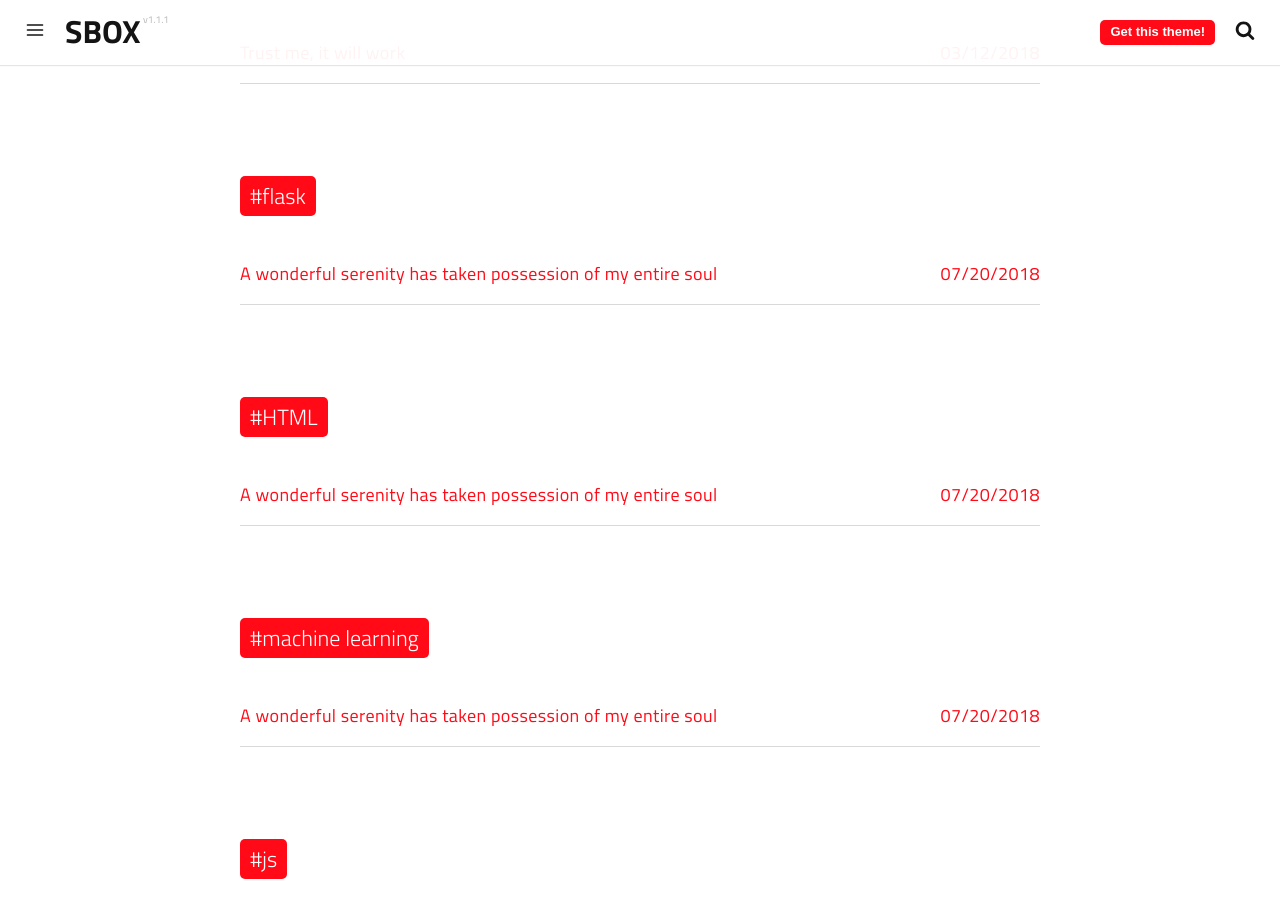
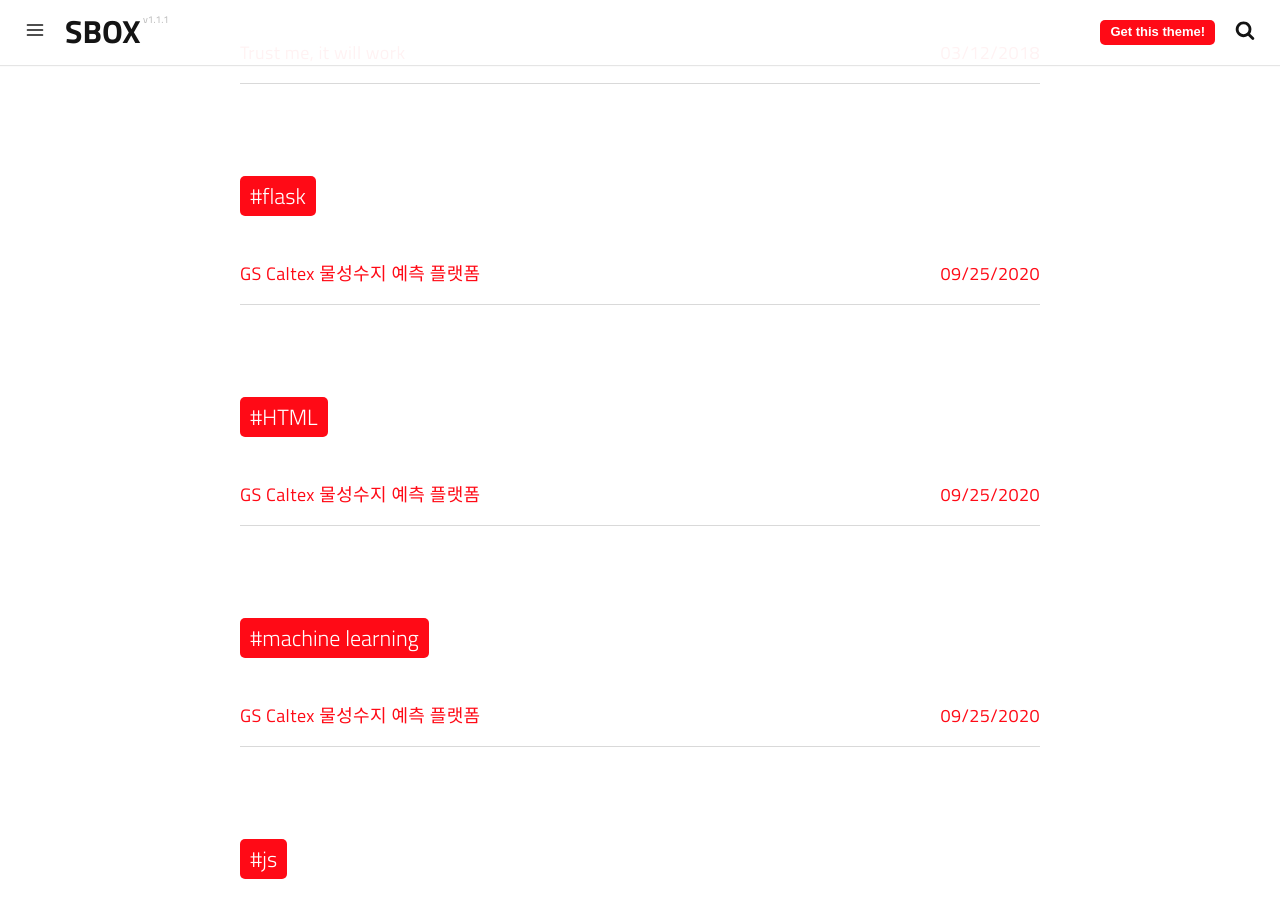
Before and after one commit to sang-rak/sang-rak.github.io, a Jekyll site: the page built from tags.html, in a window 1280 px wide and 900 px high, scrolled down 5557 px. Built offline with Jekyll 4.4.1, drawn with Linux system fonts in a browser that asks for light colours; a script that is not in the unit is left out.

Commit message:
post revise

```diff
--- a/_posts/2011-05-05-a-wonderful-serenity-has-taken-possession-of-my-entire-soul.md
+++ b/_posts/2020-09-25-GScaltex-platform.md
@@ -1,11 +1,11 @@
 ---
-date: 2018-07-20 12:26:40
+date: 2020-09-25 12:26:40
 layout: post
-title: A wonderful serenity has taken possession of my entire soul
+title: GS Caltex 물성수지 예측 플랫폼
 subtitle: Lorem ipsum dolor sit amet, consectetur adipisicing elit.
 description: Lorem ipsum dolor sit amet, consectetur adipisicing elit, sed do eiusmod tempor incididunt ut labore et dolore magna aliqua.
-image: https://res.cloudinary.com/dm7h7e8xj/image/upload/v1559820489/js-code_n83m7a.jpg
-optimized_image: https://res.cloudinary.com/dm7h7e8xj/image/upload/c_scale,w_380/v1559820489/js-code_n83m7a.jpg
+image: /assets/img/posts/gscaltex-platform-1.png
+optimized_image: /assets/img/posts/gscaltex-platform-1.png
 category: GS Caltex
 tags:
   - flask
@@ -13,6 +13,13 @@ tags:
   - machine learning
 author: sang-rak
 ---
+
+GS Caltex 물성수지 예측 플랫폼
+
+todolist: url heroku로 수정
+URL: https://gscaltex-platform.netlify.app
+
+![gscaltex-platform-result](/assets/img/posts/gscaltex-platform-result.png)
 
 Cas sociis natoque penatibus et magnis <a href="#">dis parturient montes</a>, nascetur ridiculus mus. *Aenean eu leo quam.* Pellentesque ornare sem lacinia quam venenatis vestibulum. Sed posuere consectetur est at lobortis. Cras mattis consectetur purus sit amet fermentum.
 
```
Also changed, not shown: _posts/2021-02-08-kakao-friends-similar-test.md (+0 -2 lines), assets/img/posts/gscaltex-platform-1.png (added), assets/img/posts/gscaltex-platform-result.png (added).
